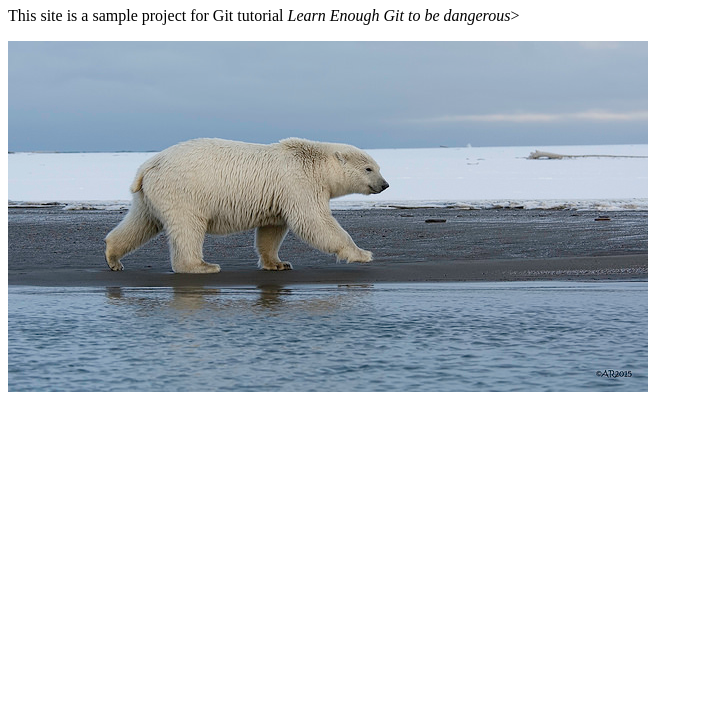
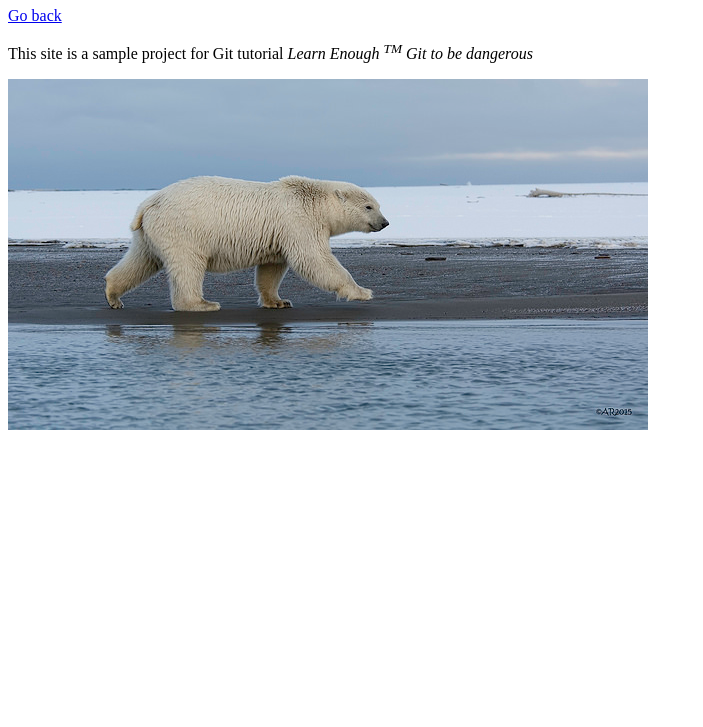
Before and after one commit to vidyakinjarapu/website, a plain HTML site: page about.html in a window 1280 px wide. Shown: the part 73-800 px from the top of the page, without its empty margins (0-703 px from the left). Drawn offline with Linux system fonts and the light colour scheme.

Commit message:
Add go back link

```diff
--- a/about.html
+++ b/about.html
@@ -6,8 +6,9 @@
   </head>
   <body>
     <h1>About</h1>
+    <a href="index.html">Go back</a>
     <p>This site is a sample project for Git tutorial
-      <a href="http://Leanenough.com/ Git-tutorial"></a> <em>Learn Enough Git to be dangerous</em>></p>
+      <a href="http://Leanenough.com/ Git-tutorial"></a> <em>Learn Enough <sup>TM</sup> Git to be dangerous</em></p>
       <img src="images/polar_bear.jpg" alt = "polar bear">
   </body>
 </html>
```
Also changed, not shown: index.html (+1 -0 lines).
